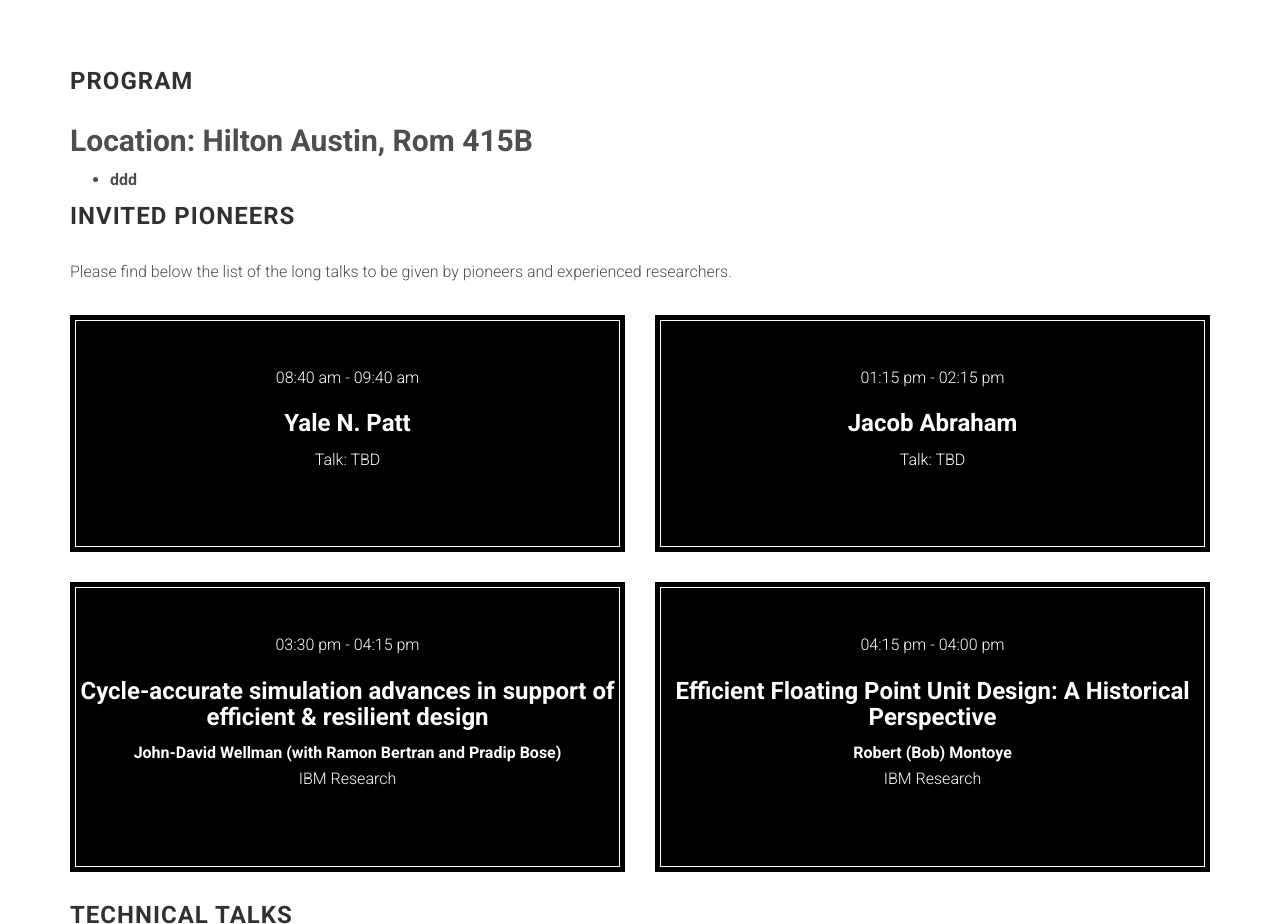
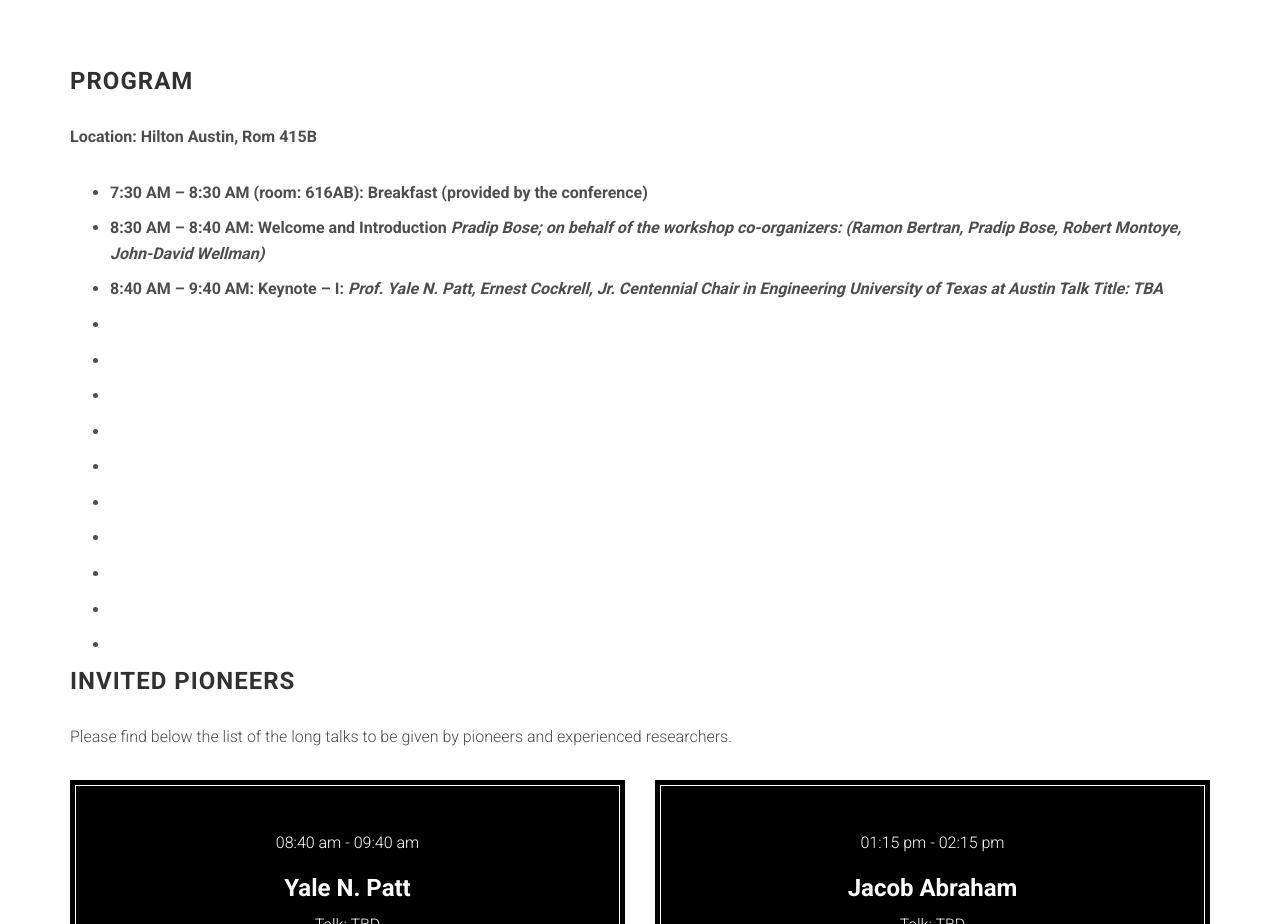
Before and after one commit to rbertran/rbertran.github.io, a website: page index.html in a window 1280 px wide. Shown: the part 4080-5004 px from the top of the page. Drawn offline with Linux system fonts and the light colour scheme; files whose address does not match are found by name.

Commit message:
Update index.html

```diff
--- a/index.html
+++ b/index.html
@@ -465,9 +465,22 @@
 	   <div class="row">
                 <div class="col-md-12">
                     <h3 class="section-title">Program</h3>
-                    <h2>Location: Hilton Austin, Rom 415B</h2>
+			<p><b>Location: Hilton Austin, Rom 415B</b></p>
 		    <ul>
-			    <li>ddd</li>
+			    <li>7:30 AM – 8:30 AM (room: 616AB): Breakfast (provided by the conference)</li>
+			    <li>8:30 AM – 8:40 AM: Welcome and Introduction <i>Pradip Bose; on behalf of the workshop co-organizers: (Ramon Bertran, Pradip Bose, Robert Montoye, John-David Wellman)</i></li>
+			    <li>8:40 AM – 9:40 AM: Keynote – I:  <i>Prof. Yale N. Patt, Ernest Cockrell, Jr. Centennial Chair in Engineering University of Texas at Austin Talk Title: TBA</i></li>
+			    <li></li>
+			    <li></li>
+			    <li></li>
+			    <li></li>
+			    <li></li>
+			    <li></li>
+			    <li></li>
+			    <li></li>
+			    <li></li>
+			    <li></li>
+
 	            <ul>
                 </div>
             </div>
```
